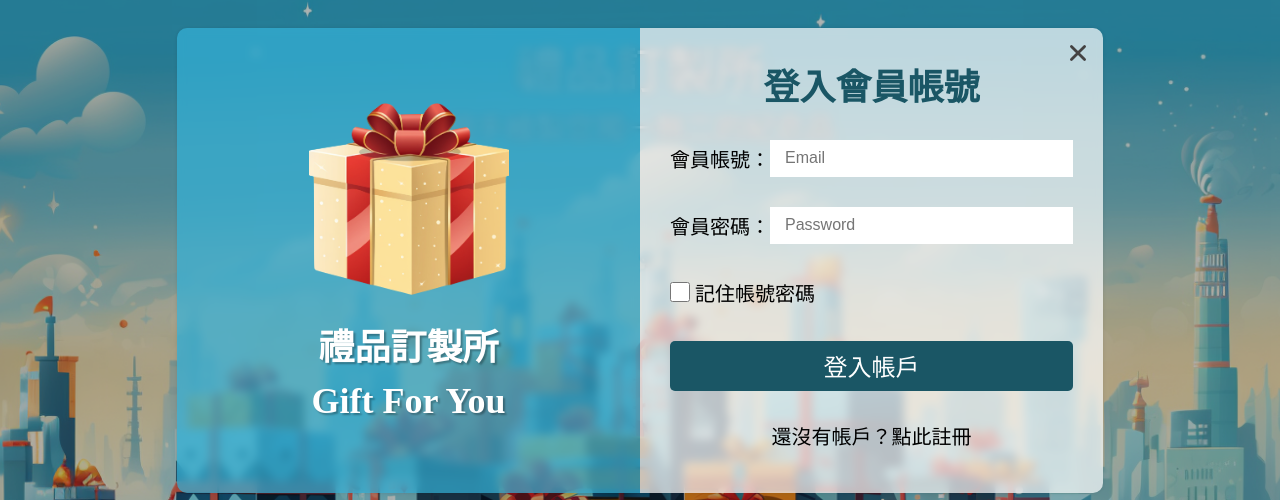
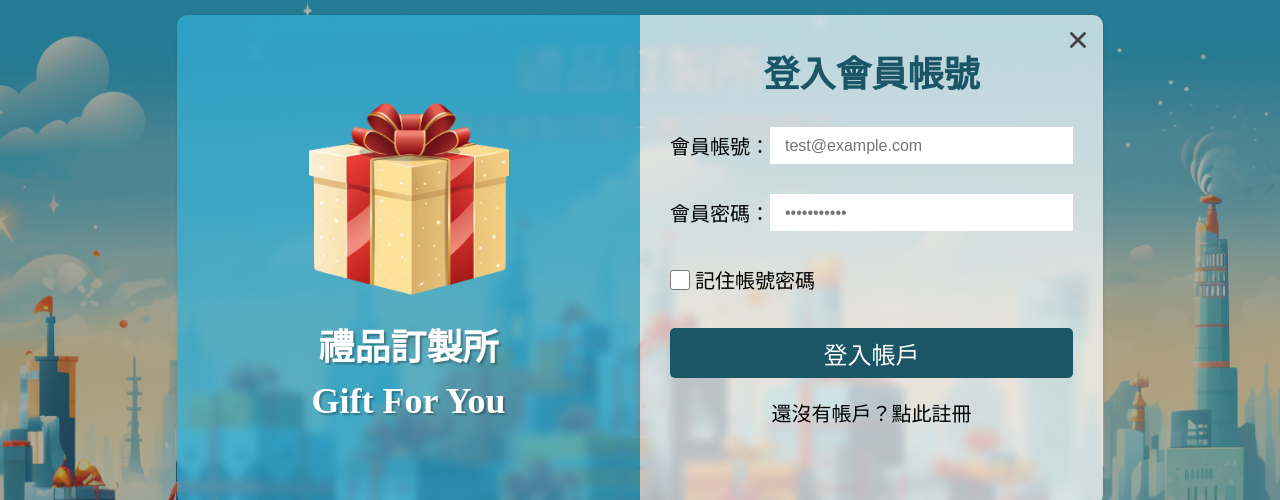
Before and after one commit to ywyang236/gift-for-you, a Next.js app: page / in a window 1280 px wide. Both pictures are taken after a click on the element "登入". Shown: the part 140-640 px from the top of the page. Built offline with nearby package versions, Linux system fonts and the light colour scheme; no server answers.

Commit message:
Set default email and password for faster login during development.

```diff
--- a/src/components/LoginModal/LoginModal.module.css
+++ b/src/components/LoginModal/LoginModal.module.css
@@ -17,7 +17,7 @@
     width: 92%;
     border-radius: 10px;
     box-shadow: 0 0 5px rgba(0, 0, 0, 0.1);
-    height: 465px;
+    height: 490px;
     display: flex;
 }
 
@@ -159,7 +159,7 @@
     height: 50px;
     border-radius: 5px;
     font-size: 24px;
-    margin-bottom: 30px;
+    margin-bottom: 20px;
     cursor: pointer;
     border: none;
 }
@@ -182,7 +182,7 @@
     flex-direction: row;
     justify-content: center;
     flex-shrink: 0;
-    margin-bottom: 10px;
+    margin-bottom: 20px;
 }
 
 .registerLink {
--- a/src/components/LoginModal/LoginModal.tsx
+++ b/src/components/LoginModal/LoginModal.tsx
@@ -12,8 +12,11 @@ interface LoginModalProps {
 }
 
 const LoginModal: React.FC<LoginModalProps> = ({onClose, onShowRegister}) => {
-    const [email, setEmail] = useState('');
-    const [password, setPassword] = useState('');
+    const defaultEmail = 'test@example.com';
+    const defaultPassword = 'password123';
+
+    const [email, setEmail] = useState(defaultEmail);
+    const [password, setPassword] = useState(defaultPassword);
     const [message, setMessage] = useState<string | null>(null);
 
     const handleRegularSignIn = async () => {
--- a/src/components/RegisterModal/RegisterModal.module.css
+++ b/src/components/RegisterModal/RegisterModal.module.css
@@ -17,7 +17,7 @@
     width: 92%;
     border-radius: 10px;
     box-shadow: 5px 5px 5px rgba(0, 0, 0, 0.1);
-    height: 465px;
+    height: 490px;
     display: flex;
 }
 
@@ -142,7 +142,7 @@
     height: 50px;
     border-radius: 5px;
     font-size: 24px;
-    margin-bottom: 30px;
+    margin-bottom: 20px;
     cursor: pointer;
     border: none;
 }
@@ -165,7 +165,7 @@
     flex-direction: row;
     justify-content: center;
     flex-shrink: 0;
-    margin-bottom: 10px;
+    margin-bottom: 20px;
 }
 
 .loginLink:hover {
```
